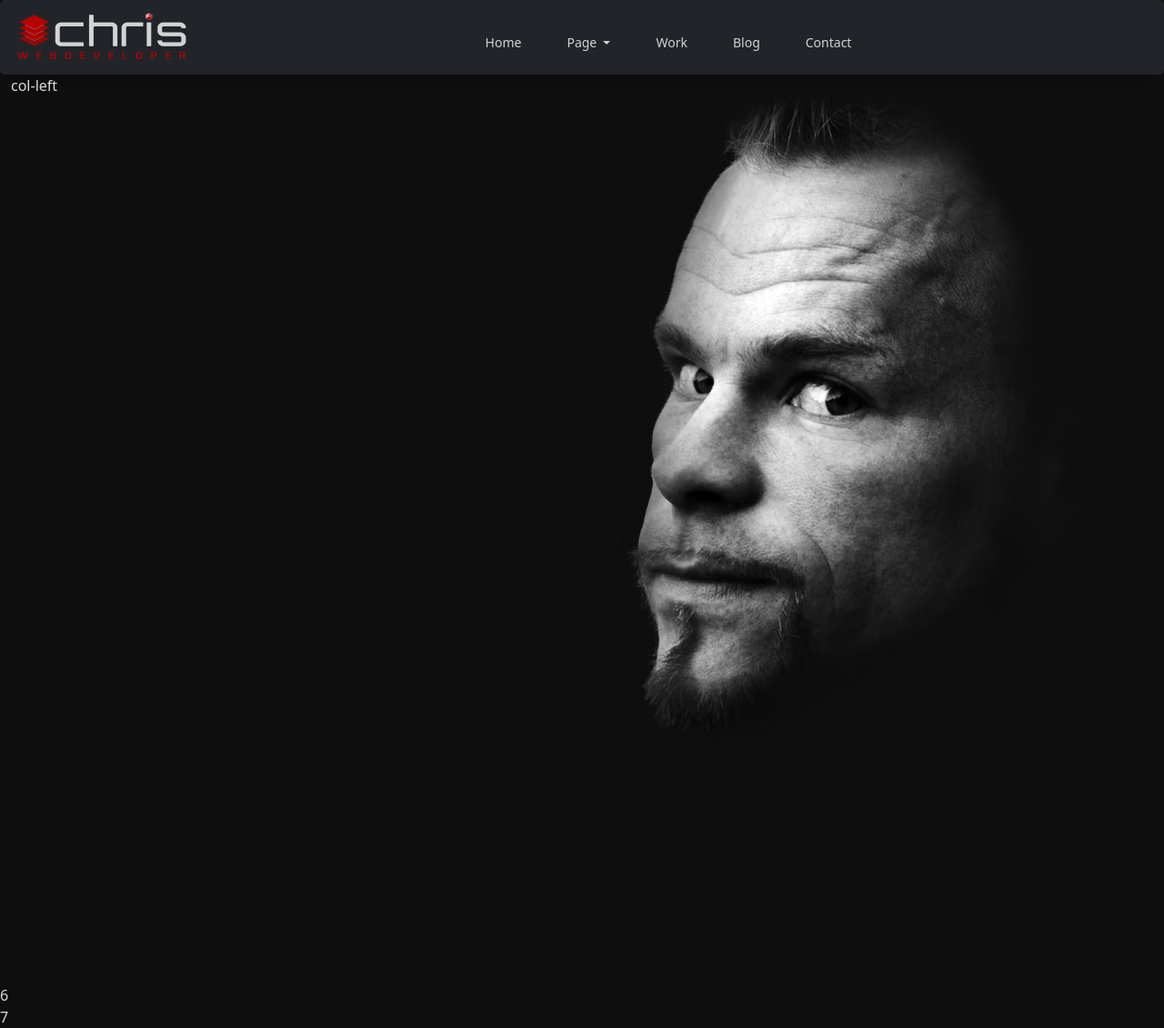
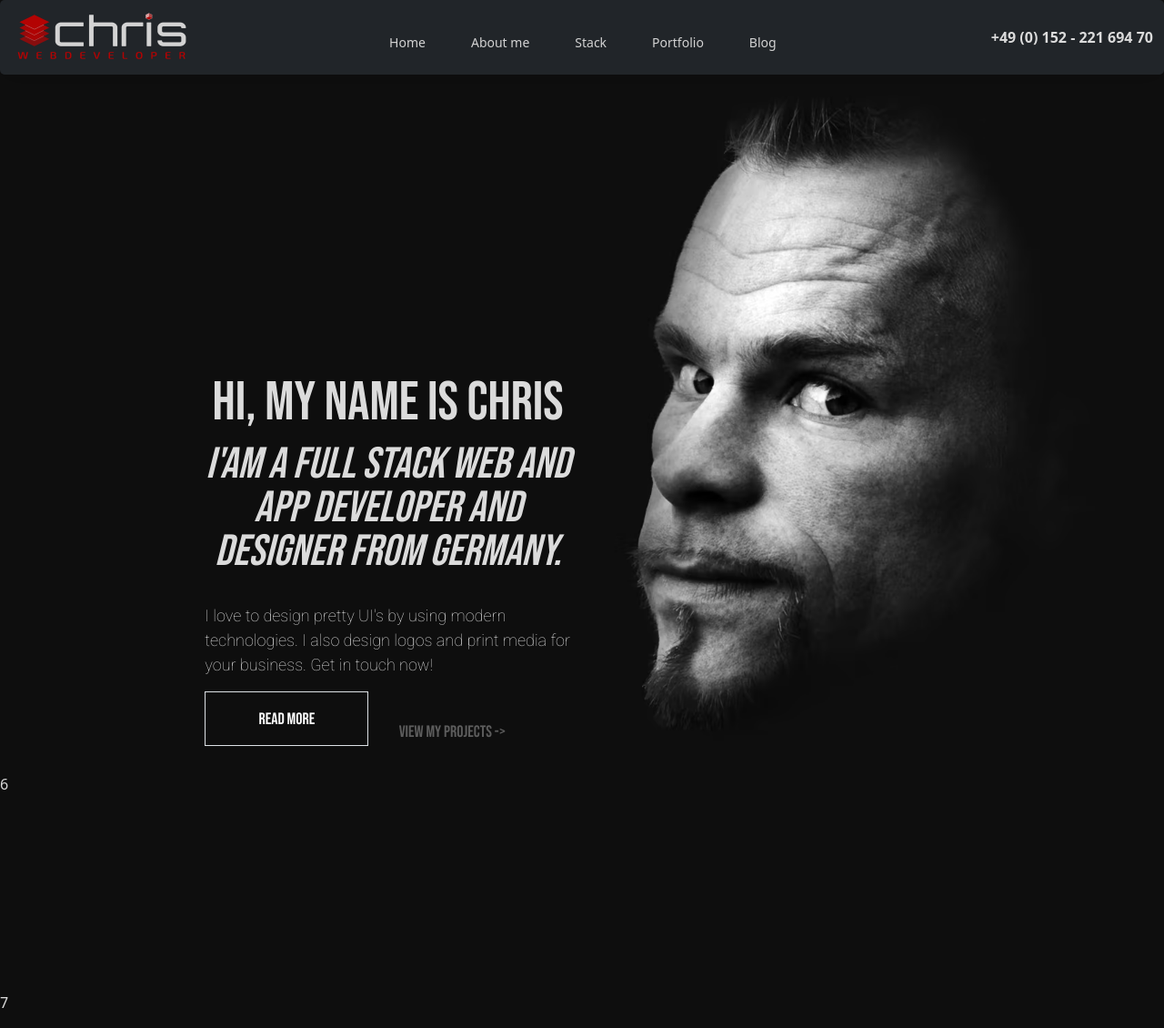
Before and after one commit to Moskill/fullstackchris, a WordPress theme: template themes/Full-Stack-Theme/index.php in a window 1280 px wide. Shown: the whole page at 91% size. After the commit the page ends 1108 px from the top, so only its background shows below. Run offline with PHP 8.4 and a stand-in for WordPress, Linux system fonts and the light colour scheme; the site name, menu and one post (Sample post) are stand-ins, and other content is empty; some libraries are stand-ins or nearby versions.

Commit message:
Added Button and social Icon to top

```diff
--- a/themes/Full-Stack-Theme/functions.php
+++ b/themes/Full-Stack-Theme/functions.php
@@ -5,6 +5,7 @@ function fsc_theme_stylesheets() {
   wp_enqueue_style('fsc-style', get_theme_file_uri('/style.css'));
 	wp_enqueue_style( 'font-awesome', get_theme_file_uri('/css/fontawesome/css/fontawesome.min.css'));
 	wp_enqueue_style('bootstrap', get_theme_file_uri('/css/bootstrap.min.css'));
+	wp_enqueue_style('anims', get_theme_file_uri('/css/anims.scss'));
 
 	wp_enqueue_script('bootstrap-min', get_theme_file_uri('/css/js/bootstrap.min.js'));
 	wp_enqueue_script('bootstrap-bundle', get_theme_file_uri('/css/js/bootstrap.bundle.min.js'));
--- a/themes/Full-Stack-Theme/index.php
+++ b/themes/Full-Stack-Theme/index.php
@@ -21,7 +21,7 @@
           <img src="<?php echo get_theme_file_uri('images/logo-400px.png'); ?>" alt="Full Stack Chris Company Logo" height="auto" width="200">
           <ul class="navbar-nav m-auto">
             <li class="nav-item active"><a href="#" class="nav-link">Home</a></li>
-            <li class="nav-item dropdown">
+            <!-- <li class="nav-item dropdown">
             <a
               class="nav-link dropdown-toggle"
               href="#"
@@ -36,18 +36,51 @@
               <a class="dropdown-item" href="#">Page 3</a>
               <a class="dropdown-item" href="#">Page 4</a>
             </div>
-            </li>
-            <li class="nav-item"><a href="#" class="nav-link">Work</a></li>
+            </li> -->
+            <li class="nav-item"><a href="#" class="nav-link">About me</a></li>
+            <li class="nav-item"><a href="#" class="nav-link">Stack</a></li>
+            <li class="nav-item"><a href="#" class="nav-link">Portfolio</a></li>
             <li class="nav-item"><a href="#" class="nav-link">Blog</a></li>
-            <li class="nav-item"><a href="#" class="nav-link">Contact</a></li>
           </ul>
+          <i class="fa fa-phone"></i><p class="header-phone">  +49 (0) 152 - 221 694 70</p>
         </div>
       </div>
     </nav>
     </div>
     <!-- Heare comes the slider -->
-    <div class="row ">
-        <div class="col-6">col-left</div>
+    <div class="row align-items-end">
+        <div class="col-2 align-self-center">
+          <div class="d-flex flex-column align-items-center align-center fixed-socials" id="social">
+            <i class="fab fa-facebook social-bar"></i>
+            <i class="fab fa-twitter social-bar"></i>
+            <i class="fab fa-linkedin-in social-bar"></i>
+          </div>
+        </div>
+        <div class="col-4">
+          <div class="left-header align-text-bottom">
+            <h1 class="text-center font-light">Hi, my name is Chris</h1>
+            <h1 class="text-center font-lighter header-text2">I'am a full stack web and app developer and designer from germany.</h1>
+            <p class="header-text">I love to design pretty UI's by using modern technologies. I also design logos and print media for your business. Get in touch now!</p>
+            <div class="row justify-content-center">
+              <div class="col-6">
+                <div class="center">
+                  <button class="btn2">
+                    <svg width="180px" height="60px" viewBox="0 0 180 60" class="border">
+                      <polyline points="179,1 179,59 1,59 1,1 179,1" class="bg-line"></polyline>
+                      <polyline points="179,1 179,59 1,59 1,1 179,1" class="hl-line"></polyline>
+                    </svg>
+                    <span>Read more</span>
+                  </button>
+
+                </div>
+              </div>
+              <div class="col-6">
+                <span class="link-sm">View my projects -></span>
+              </div>
+            </div>
+
+          </div>
+        </div>
         <div class="col-6">
           <div class="right-header"></div>
         </div>
@@ -60,6 +93,6 @@
     <div class="row">
     </div>
     <div class="row">6</div>
-    <div class="row">7</div>
+    <div class="row"><br/><br/><br/><br/><br/><br/><br/><br/><br/>7</div>
   </div>
 </body>
--- a/themes/Full-Stack-Theme/style.css
+++ b/themes/Full-Stack-Theme/style.css
@@ -7,13 +7,121 @@
  Text Domain:  FuclStackChris-theme
 */
 
+@import url('https://fonts.googleapis.com/css2?family=Bebas+Neue&family=Montserrat:wght@100;400&family=Orbitron&family=PT+Sans&family=Poppins:wght@300&family=Roboto:wght@100&family=Ubuntu:wght@500&display=swap');
+
+
+
+.center {
+  width: 180px;
+  height: 60px;
+  position: absolute;
+}
+
+.btn2 {
+  width: 180px;
+  height: 60px;
+  cursor: pointer;
+  background: transparent;
+  border: 1px solid #b30303;
+  outline: none;
+  transition: 1s ease-in-out;
+}
+
+svg {
+  position: absolute;
+  left: 0;
+  top: 0;
+  fill: none;
+  stroke: #fff;
+  stroke-dasharray: 150 480;
+  stroke-dashoffset: 150;
+  transition: 1s ease-in-out;
+}
+
+.btn2:hover {
+  transition: 1s ease-in-out;
+  background: #b30303;
+}
+
+.btn2:hover svg {
+  stroke-dashoffset: -480;
+}
+
+.btn2 span {
+  color: white;
+  font-size: 18px;
+  font-weight: 100;
+}
+
 body {
   background-color: #0e0e0e !important;
   color: #dbdbdb !important;
 }
 
+body::-webkit-scrollbar {
+  width: 0.35rem;
+}
+
+body::-webkit-scrollbar-track {
+  background: #353535;
+}
+
+body::-webkit-scrollbar-thumb {
+  background: #b30303;
+}
+
 header {
   display: inherit;
+}
+
+.fa-phone {
+  color: #b30303;
+}
+
+.social-bar {
+  margin: 1rem 0rem;
+}
+
+.fa-facebook,
+.fa-twitter,
+.fa-linkedin-in {
+  font-size: 30px;
+}
+
+.fa-twitter:hover {
+  color: #1DA1F2;
+  cursor: pointer;
+}
+
+.fa-facebook:hover {
+  color: #4267B2;
+  cursor: pointer;
+}
+
+.fa-linkedin-in:hover {
+  color: #0072b1;
+  cursor: pointer;
+}
+
+#social:hover:nth-child(i) {
+  color: green;
+}
+
+.header-phone {
+  font-weight: 600;
+  margin-top: 15px;
+  margin-left: 10px;
+}
+
+.link-sm {
+  color: #5c5c5c;
+  font-size: 18px;
+  line-height: 5;
+}
+
+.link-sm:hover {
+  cursor: pointer;
+  color: red;
 }
 
 .right-header {
@@ -21,8 +129,29 @@ header {
   background-repeat: no-repeat;
   /* background-attachment: fixed; */
   background-position: 0% 0%;
-  height: 1000px;
+  height: 768px;
   background-size: 600px;
+}
+
+.left-header {
+  font-family: 'Bebas Neue' !important ;
+}
+
+.left-header h1{
+  font-size: 60px;
+}
+
+.header-text {
+  font-family: 'Roboto' !important;
+  font-size: 18px;
+}
+
+.header-text2 {
+  font-weight: 100 !important;
+  font-style: italic;
+  line-height: 1;
+  font-size: 48px !important;
+  margin-bottom: 2rem;
 }
 
 .full-height {
```
Also changed, not shown: themes/Full-Stack-Theme/js/main.js (added, +21 -0 lines).
